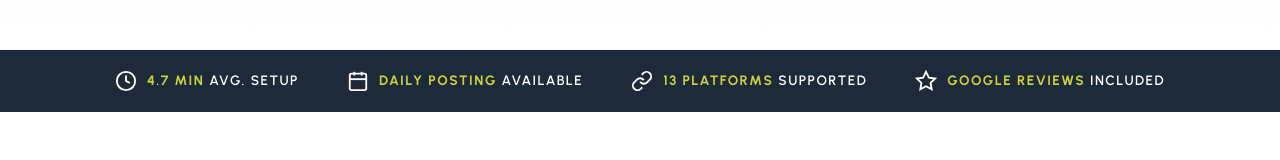
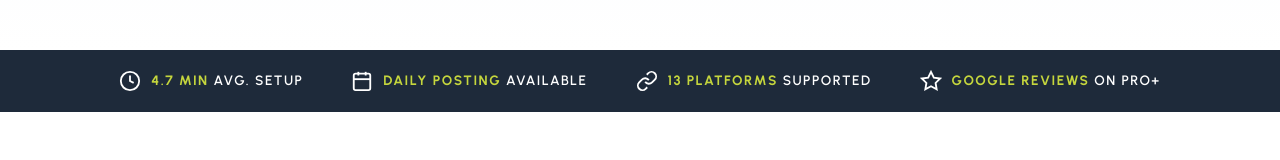
Before and after one commit to glowsocial/glowsocial.com, a Next.js app: page / in a window 1280 px wide. Shown: the part 728-888 px from the top of the page. Built offline with nearby package versions, Linux system fonts and the light colour scheme.

Commit message:
Fix: remove Google Review monitoring from Core plan, correct pricing to //

```diff
--- a/app/page.js
+++ b/app/page.js
@@ -132,7 +132,7 @@ export default function HomePage() {
           </div>
           <div className="trust-stat">
             <svg className="trust-icon" viewBox="0 0 24 24" fill="none" stroke="currentColor" strokeWidth="2"><polygon points="12 2 15.09 8.26 22 9.27 17 14.14 18.18 21.02 12 17.77 5.82 21.02 7 14.14 2 9.27 8.91 8.26 12 2" /></svg>
-            <div><strong>Google Reviews</strong> included</div>
+            <div><strong>Google Reviews</strong> on Pro+</div>
           </div>
         </div>
       </section>
@@ -391,10 +391,10 @@ export default function HomePage() {
                 <tr><th></th><th className="highlight-col">Glow Social</th><th>Freelancer</th><th>Agency</th><th>DIY</th></tr>
               </thead>
               <tbody>
-                <tr><td>Monthly cost</td><td className="highlight-col"><strong>$98</strong></td><td>$300–$750</td><td>$2,000+</td><td>Free*</td></tr>
+                <tr><td>Monthly cost</td><td className="highlight-col"><strong>$49</strong></td><td>$300–$750</td><td>$2,000+</td><td>Free*</td></tr>
                 <tr><td>Posts per month</td><td className="highlight-col"><strong>12+</strong></td><td>8–12</td><td>12–20</td><td>2–4</td></tr>
                 <tr><td>GBP posting</td><td className="highlight-col"><strong>Included</strong></td><td>Sometimes</td><td>Extra cost</td><td>Manual</td></tr>
-                <tr><td>Review monitoring</td><td className="highlight-col"><strong>Included</strong></td><td>No</td><td>Extra cost</td><td>Manual</td></tr>
+                <tr><td>Review monitoring</td><td className="highlight-col"><strong>Pro+</strong></td><td>No</td><td>Extra cost</td><td>Manual</td></tr>
                 <tr><td>Setup time</td><td className="highlight-col"><strong>5 minutes</strong></td><td>2–3 weeks</td><td>1–2 months</td><td>Ongoing</td></tr>
                 <tr><td>Graphics included</td><td className="highlight-col"><strong>Yes</strong></td><td>Sometimes</td><td>Yes</td><td>No</td></tr>
                 <tr><td>Cancel anytime</td><td className="highlight-col"><strong>Yes</strong></td><td>Contract</td><td>Contract</td><td>Yes</td></tr>
@@ -414,11 +414,10 @@ export default function HomePage() {
           <div className="pricing-grid">
             <div className="price-card">
               <h3>Glo Core</h3>
-              <div className="price"><span className="price-amount">$98</span><span className="price-period">/month</span></div>
+              <div className="price"><span className="price-amount">$49</span><span className="price-period">/month</span></div>
               <ul>
                 <li><strong>12 posts</strong> per month</li>
                 <li><strong>13 platforms</strong> including GBP</li>
-                <li><strong>Google Review</strong> monitoring</li>
                 <li>Generated from your <strong>website data</strong></li>
                 <li><strong>Automated</strong> scheduling</li>
                 <li><strong>3-tap</strong> approval process</li>
@@ -428,20 +427,21 @@ export default function HomePage() {
             <div className="price-card price-card--featured">
               <span className="popular-badge">Most Popular</span>
               <h3>Glo Pro</h3>
-              <div className="price"><span className="price-amount">$198</span><span className="price-period">/month</span></div>
+              <div className="price"><span className="price-amount">$99</span><span className="price-period">/month</span></div>
               <ul>
                 <li>Everything in Core, plus:</li>
                 <li><strong>20+ posts</strong> per month</li>
                 <li><strong>4 carousel</strong> posts included</li>
                 <li><strong>4 video</strong> posts included</li>
                 <li><strong>8 custom</strong> posts per month</li>
+                <li><strong>Google Review</strong> monitoring</li>
                 <li><strong>Performance analytics</strong></li>
               </ul>
               <a href="https://app.glowsocial.com/checkout?plan=pro" className="btn btn--primary" id="pricing-pro-cta">Get Started</a>
             </div>
             <div className="price-card">
               <h3>Glo Unlimited</h3>
-              <div className="price"><span className="price-amount">$398</span><span className="price-period">/month</span></div>
+              <div className="price"><span className="price-amount">$199</span><span className="price-period">/month</span></div>
               <ul>
                 <li>Everything in Pro, plus:</li>
                 <li><strong>Unlimited</strong> static posts</li>
@@ -476,7 +476,7 @@ export default function HomePage() {
             <details className="faq-item"><summary>How long does setup take?</summary><p>About 5 minutes. Answer a few questions about your business, connect your social media accounts, and you&apos;re done. No job posting, no interviews, no training required.</p></details>
             <details className="faq-item"><summary>I&apos;ve tried social media tools before. How is this different?</summary><p>Most tools give you a better way to do the work. Glow Social takes the work away entirely. You don&apos;t schedule, write, or design anything. We read your website, generate content tailored to your business, and publish it to 13 platforms including Google Business Profile. You just approve and move on — or let auto-scheduling handle even that.</p></details>
             <details className="faq-item"><summary>Does Glow Social post to Google Business Profile?</summary><p>Yes — and this is one of the biggest things that sets us apart. Most social media tools skip GBP entirely (Buffer and Later don&apos;t support it at all). We publish directly to your Google Business Profile alongside your other platforms.</p></details>
-            <details className="faq-item"><summary>How does the Google Review integration work?</summary><p>Once you connect your Google Business Profile, Glow Social monitors your reviews automatically. You&apos;ll see new reviews as they come in and can respond right from your dashboard — no need to log into Google separately. It&apos;s all part of your plan, no extra charge.</p></details>
+            <details className="faq-item"><summary>How does the Google Review integration work?</summary><p>Google Review monitoring is included in Glo Pro and Glo Unlimited plans. Once connected, Glow Social monitors your reviews automatically and you can respond right from your dashboard — no need to log into Google separately.</p></details>
             <details className="faq-item"><summary>Which platforms does Glow Social support?</summary><p>Facebook, Instagram, LinkedIn, Twitter, Threads, YouTube, Reddit, Bluesky, Mastodon, Google Business Profile, Pinterest, Discord, Slack, and TikTok.</p></details>
             <details className="faq-item"><summary>Who is Glow Social best for?</summary><p>Business owners who are great at what they do and hate that social media is part of running a business. If you&apos;ve ever said &ldquo;I know I should be posting more&rdquo; at a networking event, you&apos;re exactly who this is for. Our customers include roofers, dentists, coaches, photographers, wedding vendors, and local service providers who want to look professional online without it consuming their time.</p></details>
             <details className="faq-item"><summary>What is Glow Social?</summary><p>Glow Social is a done-for-you social media service for small businesses. For $49/month, you get professionally written, designed, and published posts every month — across 13 platforms. You never have to think about what to post, when to post it, or how it looks. We handle all of it.</p></details>
```
